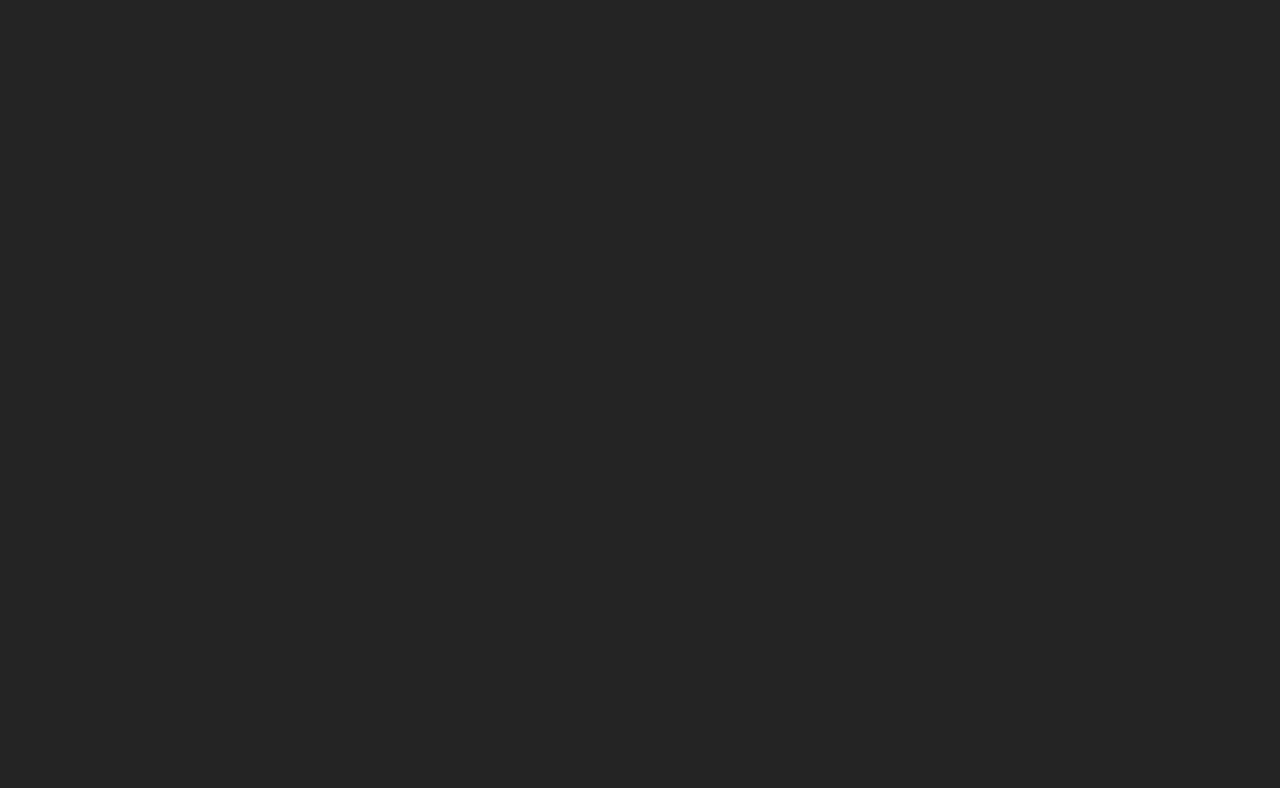
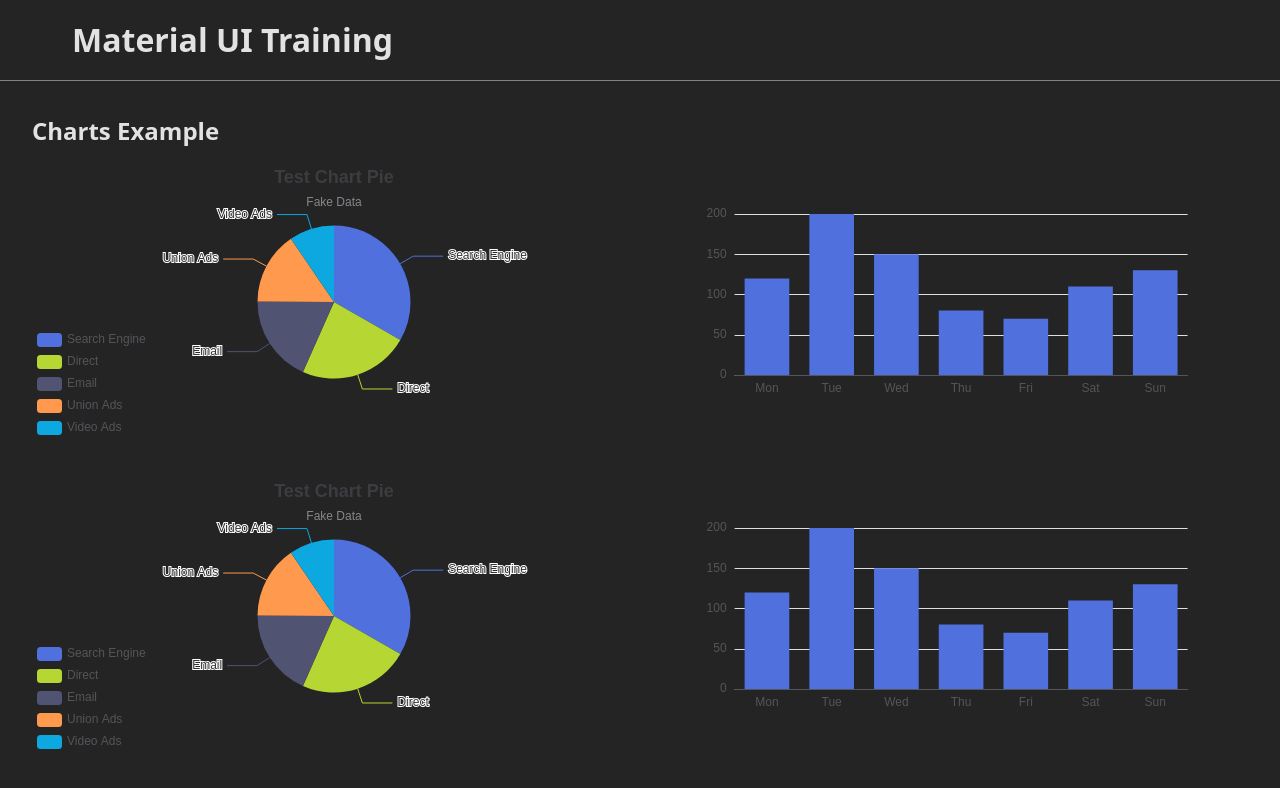
Before and after one commit to AlexCastels/Training, a React (Vite) app: page /charts in a window 1280 px wide. Before the commit this address had no page. Shown: the top 788 px of the page. Built offline with nearby package versions, Linux system fonts and the light colour scheme; some icons are missing.

Commit message:
Added charts

```diff
--- a/package.json
+++ b/package.json
@@ -15,6 +15,8 @@
     "@mui/icons-material": "^7.3.9",
     "@mui/material": "^7.3.9",
     "@mui/x-date-pickers": "^8.27.2",
+    "echarts": "^6.0.0",
+    "echarts-for-react": "^3.0.6",
     "leaflet": "^1.9.4",
     "material-react-table": "^3.2.1",
     "react": "^19.2.0",
--- a/src/App.tsx
+++ b/src/App.tsx
@@ -1,11 +1,11 @@
-
 import './index.css'
 import {createTheme, ThemeProvider} from "@mui/material/styles"
 import { Route, Routes } from 'react-router-dom';
 import Layout from './components/layout/Layout';
-import Dashboard from './modules/dashboard/components/Dashboard';
 import Contacts from './modules/contacts/components/Contacts';
 import { Map } from './modules/map/components/map/Map';
+import Chart from './modules/chart/components/chartSection/Chart';
+import Table from './modules/table/components/Table';
 
 function App() {
 
@@ -22,9 +22,10 @@ function App() {
         <ThemeProvider theme={theme} >
             <Routes>
                 <Route path='/' element={<Layout/>}>
-                    <Route path='dashboard' element={ <Dashboard/> }></Route>
+                    <Route path='table' element={ <Table/> }></Route>
                     <Route path='contacts' element={ <Contacts/> }></Route>
                     <Route path='map' element={ <Map/> }></Route>
+                    <Route path='charts' element={ <Chart/> }></Route>
                     {/* <Route path='info' element={ <Info/> }></Route> */}
                 </Route>
             </Routes>
--- a/src/components/layout/Layout.module.css
+++ b/src/components/layout/Layout.module.css
@@ -1,7 +1,14 @@
+.mainContainer{
+    height: 100%;
+    display: flex;
+    flex-direction: column;
+}
+
 .flex {
     display: flex;
     align-items: center;
     gap: 1rem;
+    padding: 1rem ;
 }
 
 .flexCol {
@@ -21,3 +28,12 @@
     border-bottom: 1px solid rgb(131, 131, 131);
     padding-bottom: 1rem;
 }
+
+.outletContainer{
+    width: 100%;
+    height: 100%;
+    position: relative;
+    padding: 2rem ;
+    flex: 1 ;
+    overflow-y: auto;
+}
--- a/src/components/layout/Layout.tsx
+++ b/src/components/layout/Layout.tsx
@@ -8,14 +8,14 @@ export default function Layout(){
     const [ open , setOpen ] = useState(false) ;
 
     return (
-        <main className="global-container">
+        <main className={styles.mainContainer}>
             <div className={styles.flexCol}>
                 <div className={`${styles.flex} ${styles.borderBottom}`}>
                     <Sidebar open={open} setOpen={setOpen}/>
                     <h1 >Material UI Training</h1>
                 </div>
             </div>
-            <div className="container" onClick={() => setOpen(false)}>
+            <div className={styles.outletContainer} onClick={() => setOpen(false)}>
                 <Outlet/>
             </div>
         </main>
--- a/src/components/sidebar/Sidebar.tsx
+++ b/src/components/sidebar/Sidebar.tsx
@@ -7,6 +7,8 @@ import DashboardIcon from '@mui/icons-material/Dashboard';
 import InfoIcon from '@mui/icons-material/Info';
 import MapIcon from '@mui/icons-material/Map';
 import SettingsIcon from '@mui/icons-material/Settings';
+import AreaChartIcon from '@mui/icons-material/AreaChart';
+import TocIcon from '@mui/icons-material/Toc';
 import { Link } from 'react-router-dom' ;
 import React from "react";
 
@@ -32,9 +34,9 @@ export default function Sidebar({ open, setOpen }: PropsInterface) {
         } ,
         {
             id: 3 ,
-            name : 'Dashboard',
-            path : '/dashboard',
-            icon : 'dashboard'
+            name : 'Table',
+            path : '/table',
+            icon : 'table'
         } ,
         {
             id: 4 ,
@@ -44,6 +46,12 @@ export default function Sidebar({ open, setOpen }: PropsInterface) {
         } ,
         {
             id: 5 ,
+            name : 'Charts',
+            path : '/charts',
+            icon : 'charts'
+        } ,
+        {
+            id: 6 ,
             name : 'Info',
             path : '/info',
             icon : 'info'
@@ -53,9 +61,10 @@ export default function Sidebar({ open, setOpen }: PropsInterface) {
     const icons : any = {
         home: <HomeIcon />,
         contacts: <ContactsIcon />,
-        dashboard: <DashboardIcon />,
+        table: <TocIcon />,
         info: <InfoIcon />,
-        map : <MapIcon/>
+        map : <MapIcon/>,
+        charts : <AreaChartIcon/>
     };
 
     return (
@@ -78,7 +87,7 @@ export default function Sidebar({ open, setOpen }: PropsInterface) {
                 onClose={() => setOpen(false)}
                 variant="temporary"
             >
-                <List subheader={<ListSubheader>Menu</ListSubheader>}>
+                <List subheader={<ListSubheader sx={{ fontSize: 'large' }}>Menu</ListSubheader>}>
 
                     { links.map((link)=>{
                         return (
--- a/src/index.css
+++ b/src/index.css
@@ -4,6 +4,10 @@
   padding: 0;
   margin: 0;
   box-sizing: border-box;
+}
+
+html, body, #root {
+  height: 100%;
 }
 
 :root {
--- /dev/null
+++ b/src/modules/chart/components/chartSection/Chart.module.css
@@ -0,0 +1,19 @@
+.generalContainer{
+    display: flex;
+    flex-direction: column;
+    height: 100%;
+}
+
+.gridContainer{
+    display: grid;
+    grid-template: 1fr 1fr / 1fr 1fr ;
+    height: 100%;
+    gap: 0.5rem ;
+}
+
+.chartContainer {
+    display: flex;
+    justify-content: center;
+    align-items: center;
+    column-span: 1;
+}
--- /dev/null
+++ b/src/modules/chart/components/chartSection/Chart.tsx
@@ -0,0 +1,24 @@
+import Bar from '../charts/bar/Bar'
+import Pie from '../charts/pie/Pie'
+import styles from './Chart.module.css'
+
+export default function Chart(){
+    return (
+        <div className={styles.generalContainer}>
+            <h2>Charts Example</h2>
+            <div className={styles.gridContainer}>
+                <div className={styles.chartContainer}>
+                    <Pie/>
+                </div>
+                <div className={styles.chartContainer}>
+                    <Bar/>
+                </div>
+                <div className={styles.chartContainer}>
+                    <Pie/>
+                </div><div className={styles.chartContainer}>
+                    <Bar/>
+                </div>
+            </div>
+        </div>
+    )
+}
--- /dev/null
+++ b/src/modules/chart/components/charts/bar/Bar.tsx
@@ -0,0 +1,24 @@
+import ReactECharts from 'echarts-for-react';
+
+export default function Bar(){
+
+    const option = {
+        xAxis: {
+            type: 'category',
+            data: ['Mon', 'Tue', 'Wed', 'Thu', 'Fri', 'Sat', 'Sun']
+        },
+        yAxis: {
+            type: 'value'
+        },
+        series: [
+            {
+            data: [120, 200, 150, 80, 70, 110, 130],
+            type: 'bar'
+            }
+        ]
+    };
+
+    return (
+        <ReactECharts option={option} style={{ width: '100%', height: '100%' }}/>
+    )
+}
--- /dev/null
+++ b/src/modules/chart/components/charts/pie/Pie.tsx
@@ -0,0 +1,44 @@
+import ReactECharts from 'echarts-for-react';
+
+export default function Pie(){
+
+    const option = {
+        title: {
+            text: 'Test Chart Pie',
+            subtext: 'Fake Data',
+            left: 'center'
+        },
+        tooltip: {
+            trigger: 'item'
+        },
+        legend: {
+            orient: 'vertical',
+            left: 'left'
+        },
+        series: [
+            {
+            name: 'Access From',
+            type: 'pie',
+            radius: '50%',
+            data: [
+                { value: 1048, name: 'Search Engine' },
+                { value: 735, name: 'Direct' },
+                { value: 580, name: 'Email' },
+                { value: 484, name: 'Union Ads' },
+                { value: 300, name: 'Video Ads' }
+            ],
+            emphasis: {
+                itemStyle: {
+                    shadowBlur: 10,
+                    shadowOffsetX: 0,
+                    shadowColor: 'rgba(0, 0, 0, 0.5)'
+                }
+            }
+            }
+        ]
+    };
+
+    return (
+        <ReactECharts option={option} style={{ width: '100%', height: '100%' }}/>
+    )
+}
--- a/src/modules/dashboard/components/Dashboard.tsx
+++ b/src/modules/table/components/Table.tsx
@@ -1,6 +1,6 @@
-import styles from './Dashboard.module.css'
+import styles from './Table.module.css'
 import { useMemo, useState } from 'react';
-import { MaterialReactTable, type MRT_ColumnDef, type MRT_RowSelectionState } from 'material-react-table';
+import { MaterialReactTable, type MRT_ColumnDef } from 'material-react-table';
 import { Button } from '@mui/material';
 
 interface User {
@@ -37,7 +37,7 @@ const mockColumns : Columns[] = [
     { id: 'extra', name: 'extra', label: 'Altra colonna', otherParameters: {} },
 ]
 
-export default function Dashboard() {
+export default function Table() {
 
     const [ isLoading , setIsLoading] = useState<boolean>(false) ;
 
```
Also changed, not shown: src/modules/table/components/Table.module.css (renamed from src/modules/dashboard/components/Dashboard.module.css), 1 other file (tests, documents, lock files or other folders).
